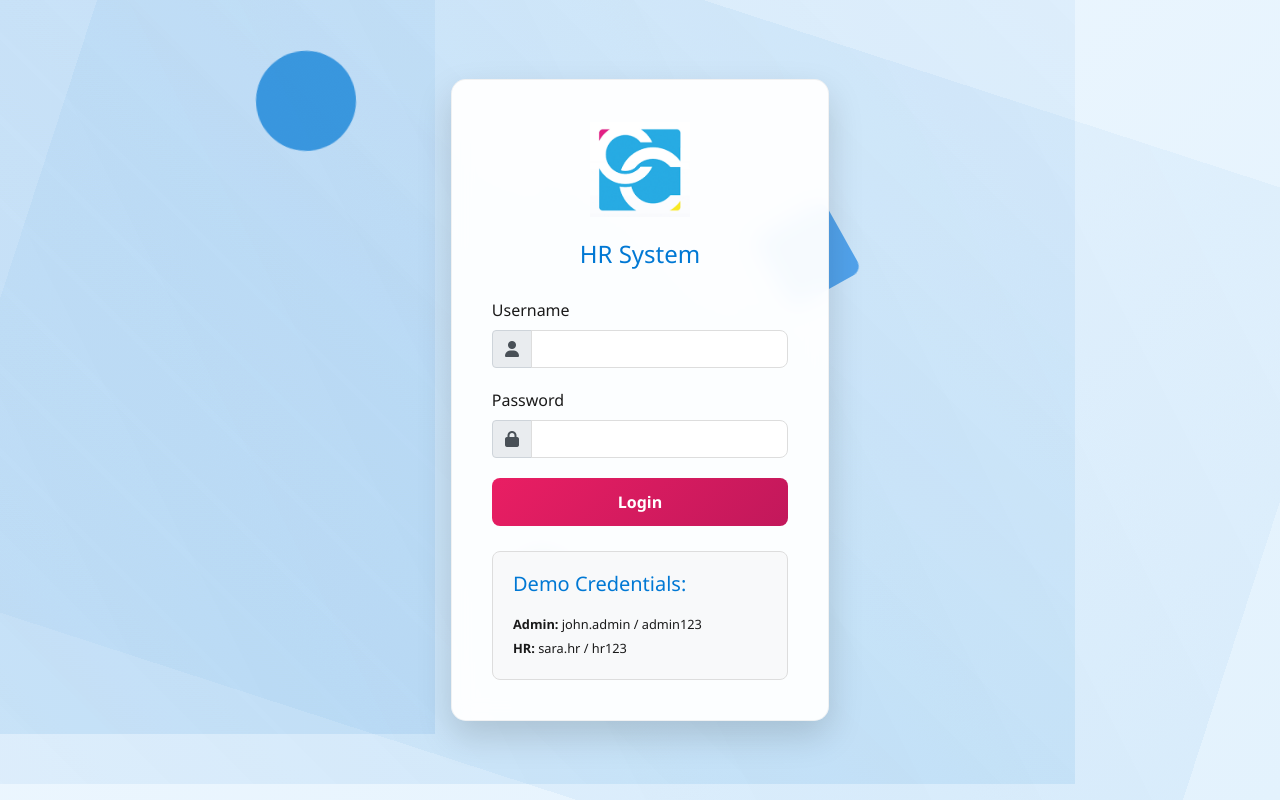
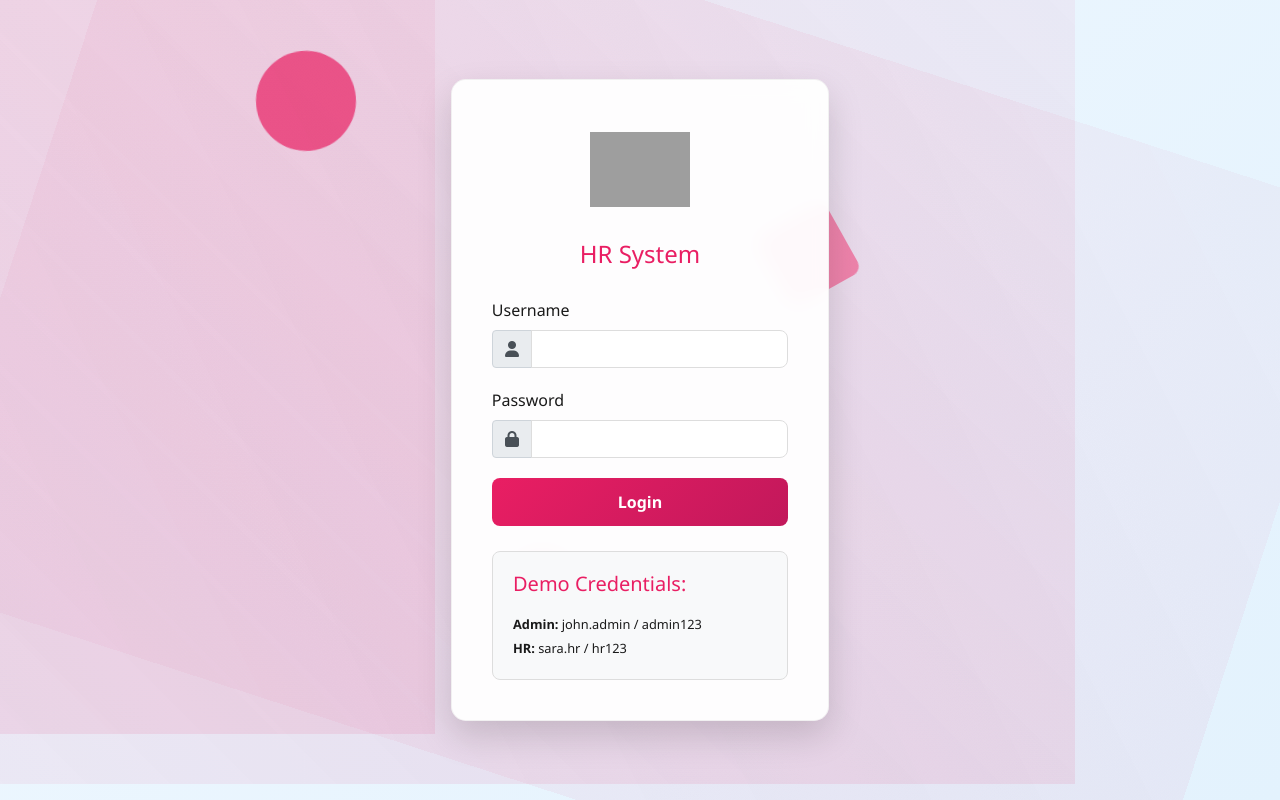
Before and after one commit to Tsrow181/HRMS_BSIS_02, a PHP site: page /HR/login.php in a window 1280 px wide. Run offline with PHP 8.4, Linux system fonts and the light colour scheme; grey boxes are pictures that could not be loaded.

Commit message:
Update login.php

```diff
--- a/login.php
+++ b/login.php
@@ -62,7 +62,7 @@ if ($_SERVER['REQUEST_METHOD'] == 'POST') {
     <title>Login - HR System</title>
     <link rel="stylesheet" href="https://stackpath.bootstrapcdn.com/bootstrap/4.5.2/css/bootstrap.min.css">
     <link rel="stylesheet" href="https://cdnjs.cloudflare.com/ajax/libs/font-awesome/6.0.0/css/all.min.css">
-    <link rel="stylesheet" href="styles.css">
+    <link rel="stylesheet" href="styles.css?v=rose">
     <style>
 
         body {
@@ -93,9 +93,9 @@ if ($_SERVER['REQUEST_METHOD'] == 'POST') {
             width: 100%;
             height: 100%;
             background: linear-gradient(45deg,
-                rgba(0, 120, 212, 0.1) 0%,
-                rgba(0, 120, 212, 0.2) 50%,
-                rgba(0, 120, 212, 0.1) 100%
+                rgba(233, 30, 99, 0.1) 0%,
+                rgba(233, 30, 99, 0.2) 50%,
+                rgba(233, 30, 99, 0.1) 100%
             );
             animation: wave 10s linear infinite;
             opacity: 0.5;
@@ -135,7 +135,7 @@ if ($_SERVER['REQUEST_METHOD'] == 'POST') {
         .floating-element:nth-child(1) {
             width: 100px;
             height: 100px;
-            background: #0078D4;
+            background: #E91E63;
             border-radius: 50%;
             top: 10%;
             left: 20%;
@@ -145,7 +145,7 @@ if ($_SERVER['REQUEST_METHOD'] == 'POST') {
         .floating-element:nth-child(2) {
             width: 80px;
             height: 80px;
-            background: #1E88E5;
+            background: #F06292;
             border-radius: 10px;
             top: 30%;
             left: 60%;
@@ -155,7 +155,7 @@ if ($_SERVER['REQUEST_METHOD'] == 'POST') {
         .floating-element:nth-child(3) {
             width: 60px;
             height: 60px;
-            background: #005A9E;
+            background: #C2185B;
             border-radius: 50%;
             top: 70%;
             left: 40%;
@@ -184,9 +184,9 @@ if ($_SERVER['REQUEST_METHOD'] == 'POST') {
             width: 100%;
             height: 100%;
             background: linear-gradient(45deg,
-                rgba(0, 120, 212, 0.1) 0%,
-                rgba(0, 120, 212, 0.2) 50%,
-                rgba(0, 120, 212, 0.1) 100%
+                rgba(233, 30, 99, 0.1) 0%,
+                rgba(233, 30, 99, 0.2) 50%,
+                rgba(233, 30, 99, 0.1) 100%
             );
             animation: ray 12s linear infinite;
             opacity: 0.3;
@@ -226,7 +226,7 @@ if ($_SERVER['REQUEST_METHOD'] == 'POST') {
         }
 
         .login-header h1 {
-            color: #0078D4;
+            color: #E91E63;
             font-size: 24px;
             margin: 0;
         }
@@ -243,13 +243,13 @@ if ($_SERVER['REQUEST_METHOD'] == 'POST') {
         }
 
         .form-control:focus {
-            border-color: #0078D4;
-            box-shadow: 0 0 0 0.2rem rgba(0, 120, 212, 0.25);
+            border-color: #E91E63;
+            box-shadow: 0 0 0 0.2rem rgba(233, 30, 99, 0.25);
         }
 
         .btn-primary {
-            background-color: #0078D4;
-            border-color: #0078D4;
+            background-color: #E91E63;
+            border-color: #E91E63;
             padding: 12px;
             border-radius: 8px;
             font-weight: 600;
@@ -257,8 +257,8 @@ if ($_SERVER['REQUEST_METHOD'] == 'POST') {
         }
 
         .btn-primary:hover {
-            background-color: #005A9E;
-            border-color: #005A9E;
+            background-color: #C2185B;
+            border-color: #C2185B;
         }
 
         .alert {
@@ -275,7 +275,7 @@ if ($_SERVER['REQUEST_METHOD'] == 'POST') {
         }
 
         .demo-credentials h5 {
-            color: #0078D4;
+            color: #E91E63;
             margin-bottom: 15px;
         }
 
@@ -311,7 +311,7 @@ if ($_SERVER['REQUEST_METHOD'] == 'POST') {
 
     <div class="login-container">
         <div class="login-header">
-            <img src="image/HR Company.jpg" alt="HR System Logo">
+            <img src="image/GARAY.jpg" alt="HR System Logo">
             <h1>HR System</h1>
         </div>
 
```
